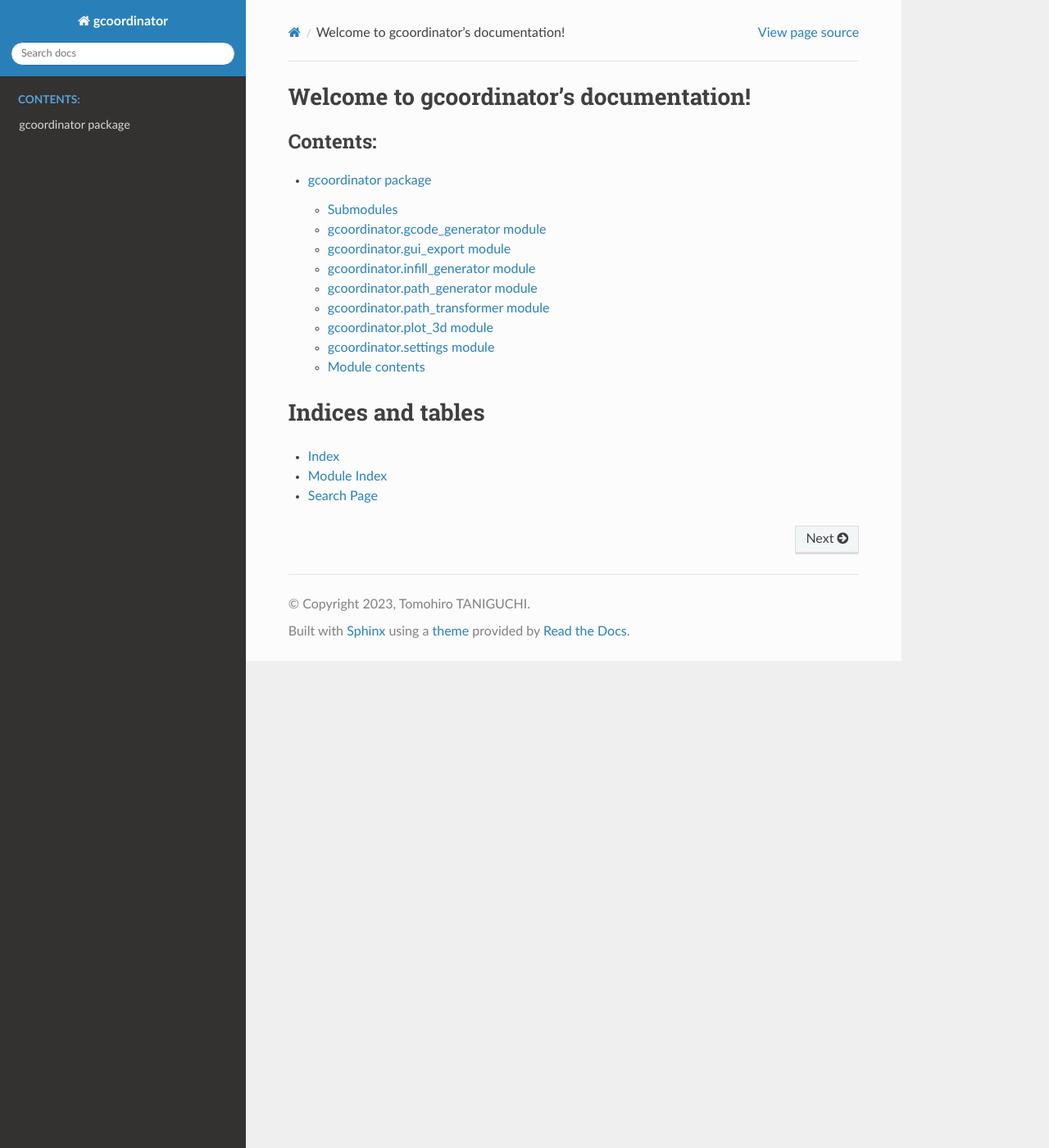
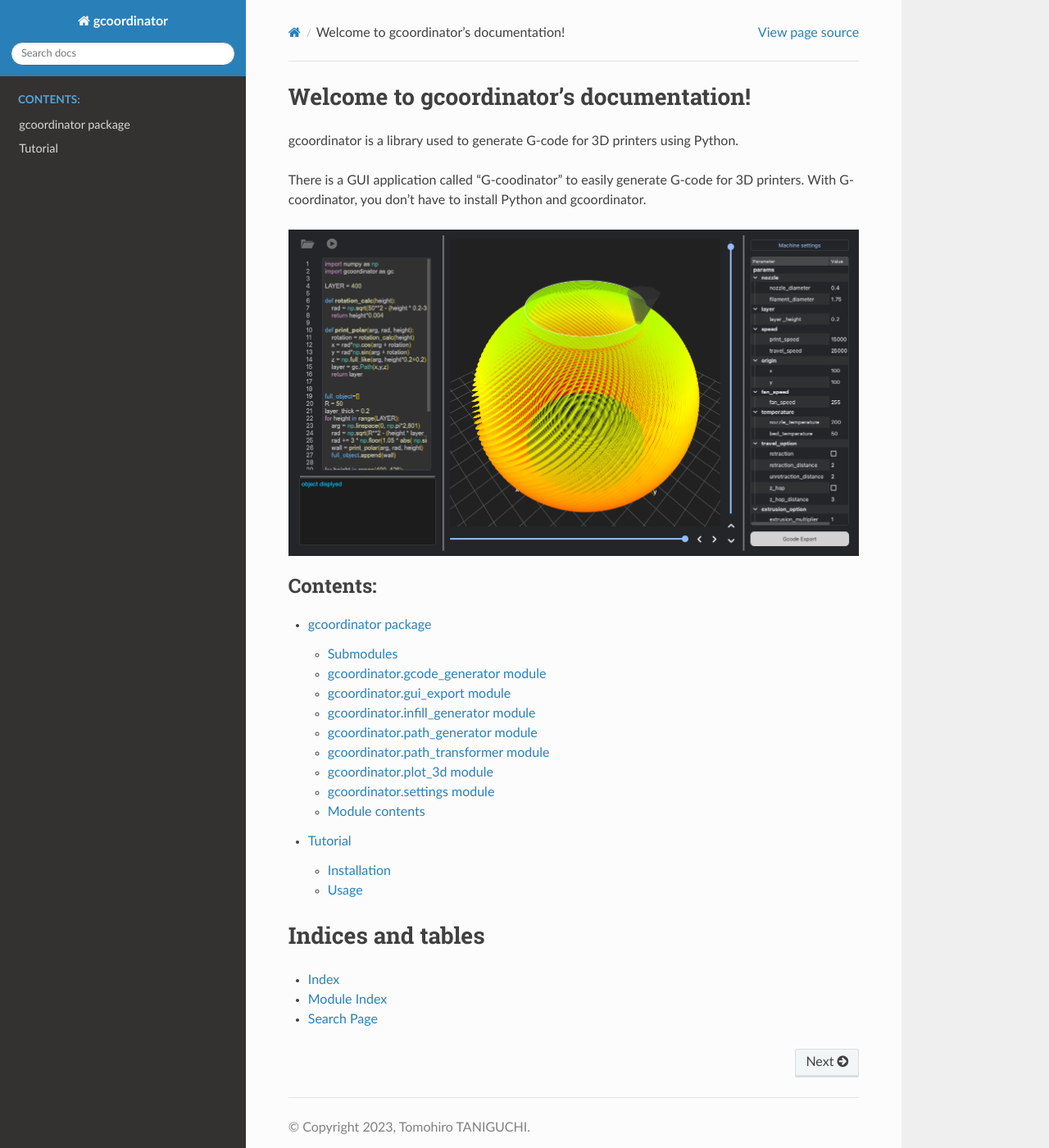
Before and after one commit to tomohiron907/gcoordinator, a Sphinx documentation site: the page built from docs/index.rst, in a window 1280 px wide and 1400 px high. Shown: the whole window at 82% size. Built offline with Sphinx 7.4.7 and the Read the Docs theme 2.0.0, drawn with Linux system fonts in a browser that asks for light colours.

Commit message:
update document

```diff
--- a/docs/index.rst
+++ b/docs/index.rst
@@ -6,11 +6,21 @@
 Welcome to gcoordinator's documentation!
 ========================================
 
+gcoordinator is a library used to generate G-code for 3D printers using Python.
+
+There is a GUI application called "G-coodinator" to easily generate G-code for 3D printers.
+With G-coordinator, you don't have to install Python and gcoordinator.
+
+.. image:: _static/G-coordinator_1.png
+   :alt: G-coordinator
+
+
 .. toctree::
    :maxdepth: 2
    :caption: Contents:
 
    gcoordinator
+   tutorial
 
 
 Indices and tables
```
Also changed, not shown: docs/tutorial.rst (added, +26 -0 lines), docs/_static/G-coordinator_1.png (added).
